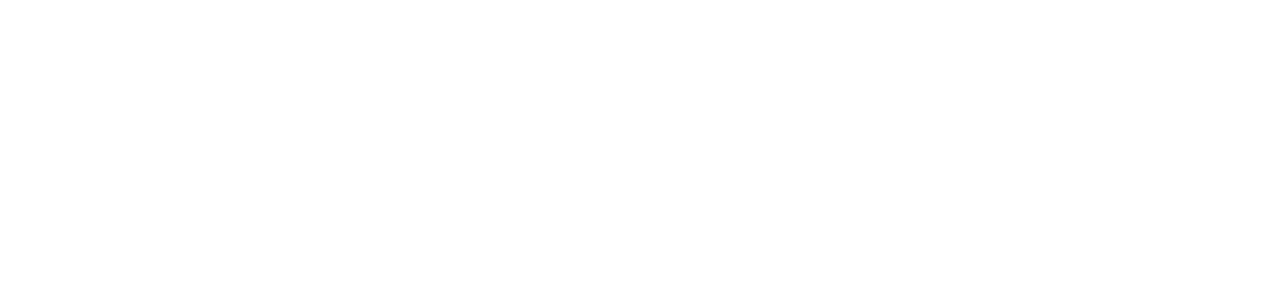
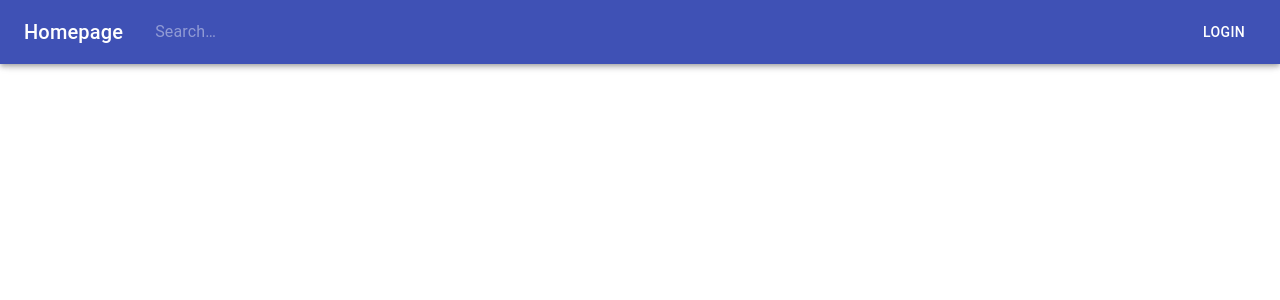
Before and after one commit to kouponbank-org/kouponbank, a React (Create React App) app in the folder frontend/client/: page / in a window 1280 px wide. Shown: the top 300 px of the page. Built offline with nearby package versions, Linux system fonts and the light colour scheme.

Commit message:
basic navigation system implemented. Edited files

```diff
--- a/frontend/client/package.json
+++ b/frontend/client/package.json
@@ -4,10 +4,12 @@
   "private": true,
   "dependencies": {
     "@material-ui/core": "^4.11.0",
+    "@material-ui/icons": "^4.9.1",
     "@testing-library/jest-dom": "^4.2.4",
     "@testing-library/react": "^9.3.2",
     "@testing-library/user-event": "^7.1.2",
     "axios": "^0.19.2",
+    "node-sass": "^4.14.1",
     "react": "^16.13.1",
     "react-dom": "^16.13.1",
     "react-redux": "^7.2.1",
--- a/frontend/client/src/api/kb-api.tsx
+++ b/frontend/client/src/api/kb-api.tsx
@@ -18,7 +18,7 @@
         });
     };
 
-    async createUser(username: string, userPassword: string): Promise<User> {
+    async createUser(username: string, userPassword: string | number, userEmail: string | number): Promise<User> {
         return axios.post(this.BASE_URL + "/users/", {
             "username": username,
             "user_password": userPassword,
--- a/frontend/client/src/components/homepage/home-page-login-button.tsx
+++ /dev/null
@@ -1,37 +0,0 @@
-// React Components
-import React from "react";
-
-// Koupon Bank Frontend Components
-
-// API Components
-
-// Material UI Components
-import { Button } from "@material-ui/core";
-
-/**
- * Represents the required properties of the HomePageLoginButton.
- */
-export interface Prop {
-    clickLoginButton: (event) => void;
-};
-
-export const HomePageLoginButton = (props: Prop) => {
-
-    const handleSubmit = (event): void => {
-        props.clickLoginButton(event);
-    };
-
-    return (
-        <form onSubmit={handleSubmit} autoComplete="off">
-            <Button
-                type="submit"
-                fullWidth
-                variant="contained"
-                color="primary"
-                className="button"
-            >
-                Log In
-            </Button>
-        </form>
-    );
-};
--- a/frontend/client/src/components/homepage/home-page.tsx
+++ b/frontend/client/src/components/homepage/home-page.tsx
@@ -1,17 +1,10 @@
-// React Components
-import React, { useContext, useState } from "react";
+import React, { useContext } from "react";
 import { connect } from "react-redux";
 import { useHistory } from "react-router-dom";
-
-// Koupon Bank Frontend Components
-import { HomePageLoginButton } from "./home-page-login-button"
-
-// API Components
-import { ApiContext } from "../base-page-router";
 import { KouponBankApi } from "../../api/kb-api";
 import { User } from "../../api/kb-types";
-
-// Material UI Components
+import { ApiContext } from "../base-page-router";
+import { NavBar } from "../navigation/navigation-bar";
 
 /**
  * Represents the required properties of the HomePage.
@@ -30,12 +23,12 @@
 
     return (
         <div>
-            {
-                !props.user ?
-                <HomePageLoginButton
-                    clickLoginButton={clickLoginButton}
-                /> : props.user.username
-            }
+            <NavBar
+                username={props.user.username}
+                title={"Homepage"}
+                buttonName={"Login"}
+                onLoginClick={clickLoginButton}
+            />
         </div>
     );
 };
--- a/frontend/client/src/components/login/login-form.tsx
+++ b/frontend/client/src/components/login/login-form.tsx
@@ -1,41 +1,10 @@
-// React Components
-import React, { useContext, useState } from "react";
-import { connect } from "react-redux";
-import { useHistory } from "react-router-dom";
-
-// Koupon Bank Frontend Components
-
-// API Components
-import { ApiContext } from "../base-page-router";
-import { KouponBankApi } from "../../api/kb-api";
-
-// Material UI Components
-import { Button } from "@material-ui/core";
-
 /**
  * Represents the required properties of the LoginForm.
  */
 export interface Prop {
-    clickCreateNewUser: (event) => void;
+
 };
 
 export const LoginForm = (props: Prop) => {
 
-    const createNewUserButton = (event): void => {
-        props.clickCreateNewUser(event);
-    };
-
-    return (
-        <form onSubmit={createNewUserButton} autoComplete="off">
-            <Button
-                type="submit"
-                fullWidth
-                variant="contained"
-                color="primary"
-                className="button"
-            >
-                Create New User
-            </Button>
-        </form>
-    );
 };
--- a/frontend/client/src/components/login/login-page.tsx
+++ b/frontend/client/src/components/login/login-page.tsx
@@ -1,24 +1,16 @@
-// React Components
 import React, { useContext, useState } from "react";
 import { connect } from "react-redux";
 import { useHistory } from "react-router-dom";
-
-// Koupon Bank Frontend Components
-import { LoginForm } from "./login-form";
-
-// API Components
 import { KouponBankApi } from "../../api/kb-api";
+import { User } from "../../api/kb-types";
 import { ApiContext } from "../base-page-router";
-import { User } from "../../api/kb-types";
-
-// Material UI Components
-
+import { NavBar } from "../navigation/navigation-bar";
 
 /**
  * Represents the required properties of the HomePage.
  */
 export interface Prop {
-    user: User
+    user: User;
 };
 
 export const LoginPage = (props: Prop) => {
@@ -32,8 +24,11 @@
 
     return (
         <div>
-            <LoginForm
-                clickCreateNewUser={clickCreateNewUser}
+            <NavBar
+                username={null}
+                title={"Login Page"}
+                buttonName={"Create New User"}
+                onLoginClick={clickCreateNewUser}
             />
         </div>
     );
--- /dev/null
+++ b/frontend/client/src/components/navigation/navigation-bar.scss
@@ -0,0 +1,32 @@
+.nav-bar {
+    .title {
+        color: inherit;
+    }
+
+    .search {
+        position: relative;
+        width: 100%;
+
+        .search-icon {
+            height: 100%;
+            position: absolute;
+            pointer-events: none;
+            display: flex;
+            align-items: center;
+            justify-content: center;
+        }
+
+        .search-bar-root {
+            color: inherit;
+        }
+
+        .search-bar-input {
+            width: 100%;
+            padding-left: 2em;
+        }
+    }
+
+    .button {
+        color: inherit;
+    }
+}
--- /dev/null
+++ b/frontend/client/src/components/navigation/navigation-bar.tsx
@@ -0,0 +1,65 @@
+import {
+    AppBar,
+    Button,
+    InputBase,
+    Toolbar,
+    Typography
+} from "@material-ui/core";
+import { Search } from "@material-ui/icons";
+import React, { ReactElement } from "react";
+import "./navigation-bar.scss";
+
+export interface Prop {
+    username: string;
+    title: string;
+    buttonName: string;
+    onLoginClick: (event) => void;
+}
+
+export const NavBar = (props: Prop): ReactElement => {
+    return (
+        <div className="nav-bar">
+            <AppBar>
+                <Toolbar>
+                    <Typography className="title" variant="h6">
+                        {props.title}
+                    </Typography>
+                    <div className="search">
+                        {
+                            props.title === ("Homepage") ? (
+                                <Search
+                                /> &&
+                                <InputBase
+                                    className="search"
+                                    classes={{
+                                        root: "search-bar-root",
+                                        input: "search-bar-input",
+                                    }}
+                                    placeholder="Search…"
+                                    aria-label="search"
+                                />
+                            ) : (
+                                ""
+                            )
+                        }
+                    </div>
+                    {
+                        props.title === ("Homepage") ? (
+                            props.username === ("") ? (
+                                <Button className="button" onClick={props.onLoginClick}>
+                                    {props.buttonName}
+                                </Button>
+                            ) : (
+                                props.username
+                            )
+                        ) : (
+                            <Button className="button" onClick={props.onLoginClick}>
+                                {props.buttonName}
+                            </Button>
+                        )
+                    }
+                </Toolbar>
+            </AppBar>
+        </div>
+    );
+};
```
Also changed, not shown: frontend/client/src/components/base-page-router.tsx (+3 -18 lines), frontend/client/src/components/profile/user-profile-page.tsx (+1 -12 lines), frontend/client/src/store/user/user-reducer.tsx (+1 -6 lines), 2 other files (tests, documents, lock files or other folders).
